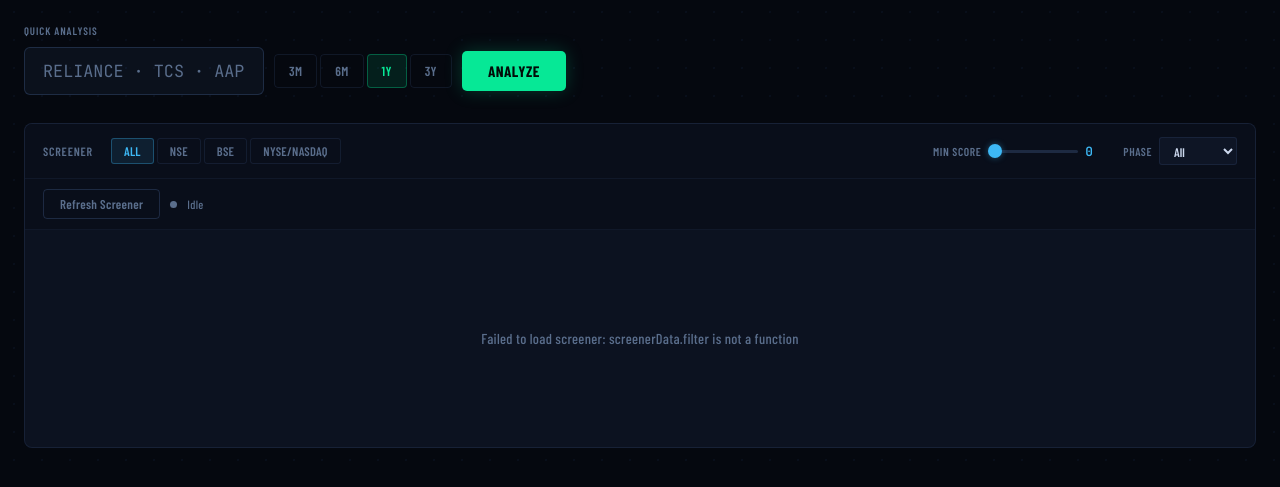
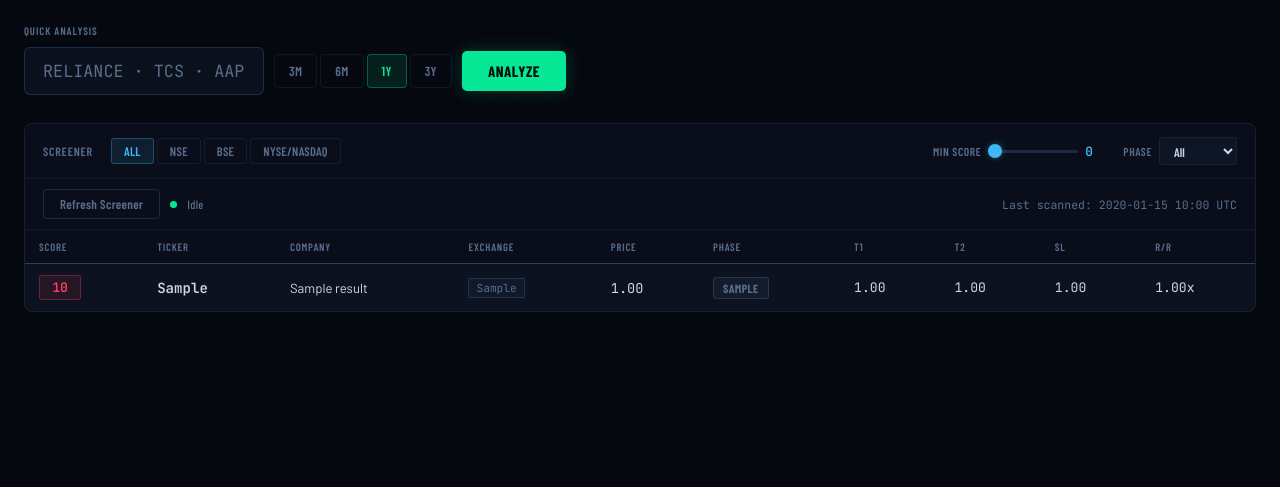
Before and after one commit to kianjagtiani/Investing, a Flask app: page / in a window 1280 px wide. Shown: the part 58-545 px from the top of the page. Run offline with Flask 3, Linux system fonts and the light colour scheme; tables that the repository leaves empty hold one stand-in row (values such as "Sample post"); some libraries are stand-ins or nearby versions.

Commit message:
Fix post-login 500 and screener JS field mismatches
- load_user: use db.session.get(User, id) — SQLAlchemy 2.x removed Query.get()
- scan_status endpoint: return {status, last_scanned} to match JS expectations
- fetchScreener: extract data.results array (was assigning whole response object)
- renderTable: fix field names signal_score/close/company_name/stop_loss to match API
- Sort column map added so table headers work correctly

Co-Authored-By: Claude Sonnet 4.6 <noreply@anthropic.com>

```diff
--- a/app.py
+++ b/app.py
@@ -40,7 +40,7 @@ login_manager.login_view = "auth_bp.login"
 
 @login_manager.user_loader
 def load_user(user_id):
-    return User.query.get(int(user_id))
+    return db.session.get(User, int(user_id))
 
 
 app.register_blueprint(auth_bp)
@@ -216,7 +216,12 @@ def trigger_scan():
 
 @app.route("/api/scan/status")
 def scan_status():
-    return jsonify({"running": _scan_running})
+    latest = ScanResult.query.order_by(ScanResult.last_scanned.desc()).first()
+    last_scanned = latest.last_scanned.strftime("%Y-%m-%d %H:%M UTC") if latest and latest.last_scanned else None
+    return jsonify({
+        "status": "running" if _scan_running else "idle",
+        "last_scanned": last_scanned,
+    })
 
 
 # ── Positions API ─────────────────────────────────────────────────────────────
--- a/templates/research.html
+++ b/templates/research.html
@@ -597,7 +597,11 @@ async function fetchScreener() {
   try {
     const res = await fetch(`/api/screener?${params}`);
     if (!res.ok) throw new Error(`HTTP ${res.status}`);
-    screenerData = await res.json();
+    const data = await res.json();
+    screenerData = data.results || [];
+    if (data.last_scan) {
+      document.getElementById('last-scanned').textContent = `Last scanned: ${data.last_scan}`;
+    }
     renderTable();
   } catch (err) {
     showTableState(`Failed to load screener: ${err.message}`, false);
@@ -607,14 +611,17 @@ async function fetchScreener() {
 /* ── Render table ── */
 function renderTable() {
   let rows = screenerData.filter(r => {
-    if (minScore > 0 && (r.score == null || r.score < minScore)) return false;
+    if (minScore > 0 && (r.signal_score == null || r.signal_score < minScore)) return false;
     if (activePhase !== 'ALL' && r.phase !== activePhase) return false;
     return true;
   });
 
-  // Sort
+  // Normalise sort column names to match API field names
+  const colMap = { score: 'signal_score', price: 'close', company: 'company_name', ticker: 'ticker', exchange: 'exchange', phase: 'phase', t1: 't1', t2: 't2', sl: 'stop_loss', rr: 'rr' };
+  const sortField = colMap[sortCol] || sortCol;
+
   rows.sort((a, b) => {
-    let av = a[sortCol], bv = b[sortCol];
+    let av = a[sortField], bv = b[sortField];
     if (av == null) av = sortDir === 'asc' ? Infinity : -Infinity;
     if (bv == null) bv = sortDir === 'asc' ? Infinity : -Infinity;
     if (typeof av === 'string') return sortDir === 'asc' ? av.localeCompare(bv) : bv.localeCompare(av);
@@ -636,8 +643,9 @@ function renderTable() {
   table.style.display = 'table';
 
   tbody.innerHTML = rows.map(r => {
-    const scoreClass = r.score >= 70 ? 'score-green' : r.score >= 40 ? 'score-amber' : 'score-red';
-    const scoreTxt = r.score != null ? r.score.toFixed(0) : '—';
+    const score = r.signal_score;
+    const scoreClass = score >= 70 ? 'score-green' : score >= 40 ? 'score-amber' : 'score-red';
+    const scoreTxt = score != null ? score.toFixed(0) : '—';
 
     let phClass = 'ph-x', phLabel = r.phase || '—';
     if (r.phase) {
@@ -652,13 +660,13 @@ function renderTable() {
     return `<tr onclick="window.location.href='/stock/${encodeURIComponent(r.ticker)}'">
       <td><span class="score-badge ${scoreClass}">${scoreTxt}</span></td>
       <td class="td-ticker">${escHtml(r.ticker)}</td>
-      <td class="td-company" title="${escHtml(r.company || '')}">${escHtml(r.company || '—')}</td>
+      <td class="td-company" title="${escHtml(r.company_name || '')}">${escHtml(r.company_name || '—')}</td>
       <td><span class="exch-badge">${escHtml(r.exchange || '—')}</span></td>
-      <td class="td-price">${fmtN(r.price)}</td>
+      <td class="td-price">${fmtN(r.close)}</td>
       <td><span class="phase-badge-sm ${phClass}">${escHtml(phLabel)}</span></td>
       <td class="td-level">${fmtN(r.t1)}</td>
       <td class="td-level">${fmtN(r.t2)}</td>
-      <td class="td-level">${fmtN(r.sl)}</td>
+      <td class="td-level">${fmtN(r.stop_loss)}</td>
       <td class="td-rr">${r.rr != null ? parseFloat(r.rr).toFixed(2) + 'x' : '—'}</td>
     </tr>`;
   }).join('');
@@ -701,8 +709,7 @@ async function pollScanStatus() {
     updateScanStatus(data.status);
 
     if (data.last_scanned) {
-      const ts = new Date(data.last_scanned);
-      document.getElementById('last-scanned').textContent = `Last scanned: ${ts.toLocaleTimeString()}`;
+      document.getElementById('last-scanned').textContent = `Last scanned: ${data.last_scanned}`;
     }
 
     if (data.status !== 'running') {
@@ -711,7 +718,6 @@ async function pollScanStatus() {
       const btn = document.getElementById('refresh-btn');
       btn.textContent = 'Refresh Screener';
       btn.disabled = false;
-      // Re-fetch screener data after scan completes
       fetchScreener();
     }
   } catch (_) {}
@@ -748,8 +754,7 @@ function escHtml(str) {
     const data = await res.json();
     updateScanStatus(data.status);
     if (data.last_scanned) {
-      const ts = new Date(data.last_scanned);
-      document.getElementById('last-scanned').textContent = `Last scanned: ${ts.toLocaleTimeString()}`;
+      document.getElementById('last-scanned').textContent = `Last scanned: ${data.last_scanned}`;
     }
     if (data.status === 'running') startScanPoll();
   } catch (_) {}
```
